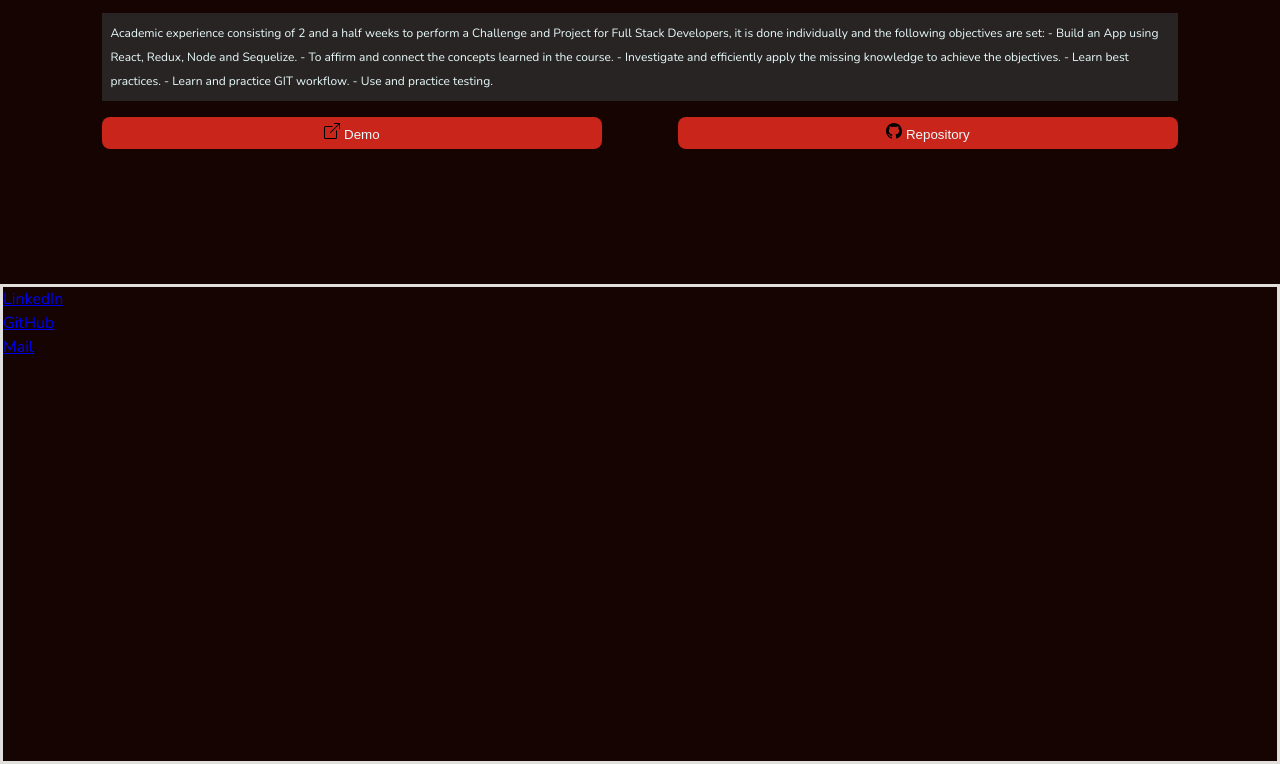
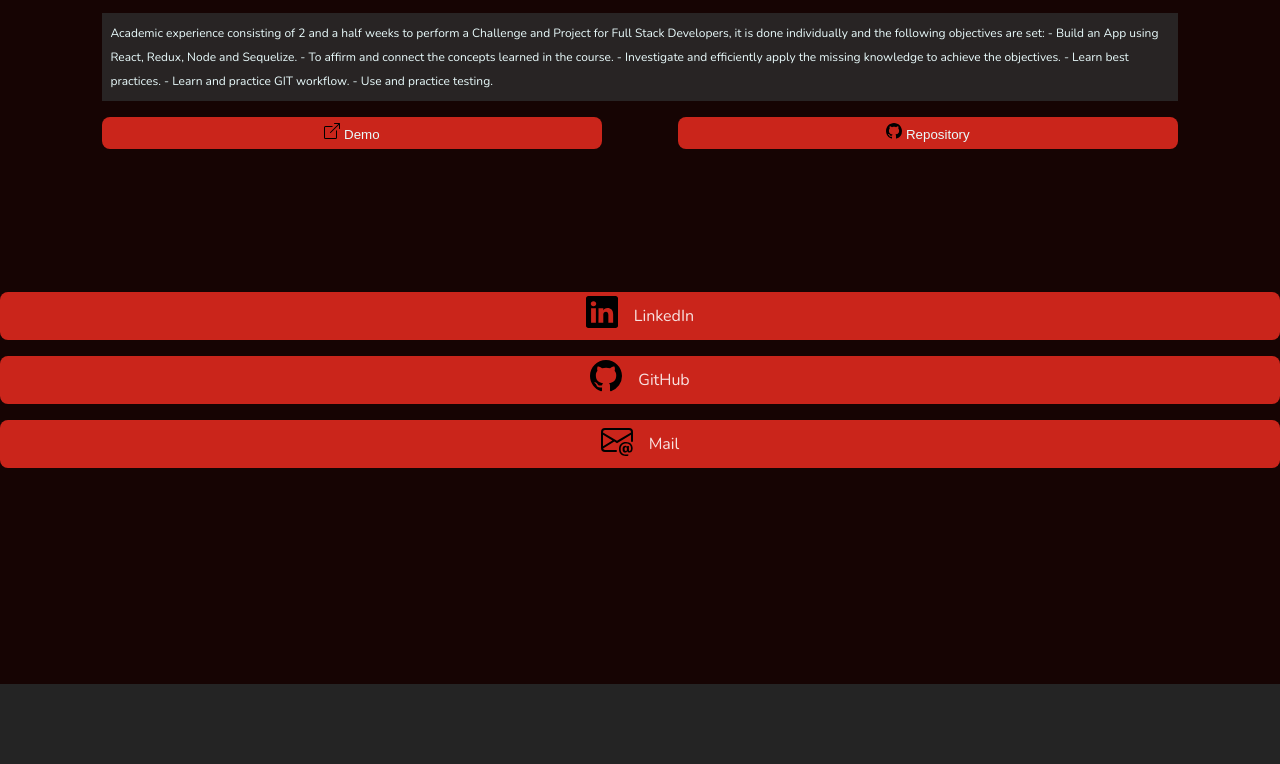
Before and after one commit to FranNavarro27F/Portfolio_fran_2, a React (Vite) app in the folder vite-project/: page / in a window 1280 px wide. Shown: the part 2218-2982 px from the top of the page. After the commit the page ends 2902 px from the top, so only its background shows below. Built offline with nearby package versions, Linux system fonts and the light colour scheme.

Commit message:
footer section works in viewport 250px- light and dark theme

```diff
--- a/vite-project/src/App.css
+++ b/vite-project/src/App.css
@@ -478,13 +478,13 @@ Variables CSS
   color: var(--Color-Primary-9); */
  }
  .Footer{
-  background-color: var(--Color-Primary-9);
-  border-style: solid;
+  /* background-color: var(--Color-Primary-9); */
+  /* border-style: solid; */
   /* height: 11.875rem; */
-  height: 30rem;
+  height: 25rem;
  }div.light .Footer{
-  background-color: var(--Color-Neutral-0);
-  color: var(--Color-Primary-9);
+  /* background-color: var(--Color-Neutral-0); */
+  /* color: var(--Color-Primary-9); */
  }
 
 
@@ -730,3 +730,30 @@ Variables CSS
   justify-content: center;
   flex-direction: column;
 }
+
+
+#footer{
+  /* background-color: #6d8283; */
+  display: flex;
+  flex-direction: column;
+  justify-content: center;
+  align-items: center;
+}
+.footer_contact_button{
+  margin-top: 0.5rem;
+  height: 3rem;
+  width: 100%;
+  background-color: var(--Color-Primary-5);
+  display: flex;
+  justify-content: center;
+  align-items: center;
+  border-radius: 0.5rem;
+  margin-bottom: 0.5rem;
+}   div.light .footer_contact_button{
+      background-color: var(--Color-Second-6);
+      /* color: var(--Color-Primary-0); */
+    }
+.footer_contact_button img{
+  height: 2rem;
+  margin-right: 1rem;
+}
--- a/vite-project/src/App.jsx
+++ b/vite-project/src/App.jsx
@@ -31,7 +31,7 @@ function App() {
   let modeStorage= localStorage.getItem('mode');
 
   const lang= localStorage.getItem('lang');
-  console.log(lang)
+
 
   let [close_flag, setClose_flag]= useState(false);
   let [mode, setMode]= useState(modeStorage ? modeStorage : "dark");
@@ -449,14 +449,14 @@ function App() {
 
         <section className='Footer' id='Footer'>
           <div id='footer'>
-            <div>
-              <a href="https://www.linkedin.com/in/fran-navarro-/">LinkedIn</a>
+            <div className='footer_contact_button'>
+              <a href="https://www.linkedin.com/in/fran-navarro-/"><img src="button_footer/linkedin.svg" alt="GitHub_img" /></a> <p>LinkedIn</p>
             </div>
-            <div>
-              <a href="https://github.com/FranNavarro27F">GitHub</a>
+            <div className='footer_contact_button'>
+              <a href="https://github.com/FranNavarro27F"><img src="./button_card_my_project/link_github.svg" alt="" /></a> <p>GitHub</p>
             </div>
-            <div>
-              <a href="mailto:fran27dev@gmail.com">Mail</a>
+            <div className='footer_contact_button'>
+              <a href="mailto:fran27dev@gmail.com"><img src="./button_footer/mail.svg" alt="" /></a> <p>Mail</p>
             </div>
           </div>
         </section>
```
Also changed, not shown: vite-project/public/button_footer/linkedin.svg (added), vite-project/public/button_footer/mail.svg (added).
